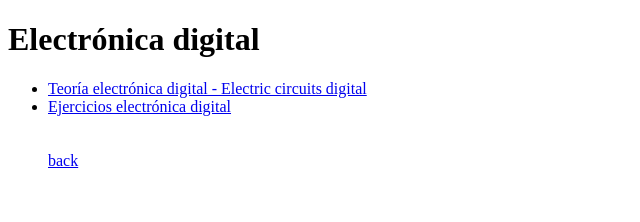
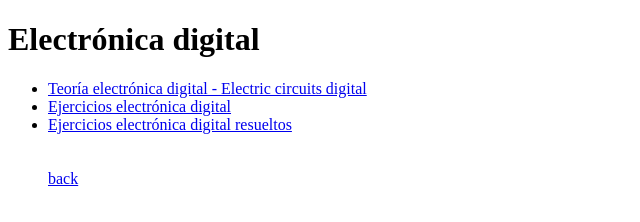
Before and after one commit to paulinoposada/web, a plain HTML site: page websites/paulino/opos_electronica_digital.html in a window 1280 px wide. Shown: the whole page, without its empty margins (0-640 px from the left). Drawn offline with Linux system fonts and the light colour scheme.

Commit message:
added files

```diff
--- a/websites/paulino/opos_electronica_digital.html
+++ b/websites/paulino/opos_electronica_digital.html
@@ -23,6 +23,12 @@
 		<a href="./opos/ejercicios_ed.pdf">Ejercicios electr&oacute;nica digital</a>
 		</li>
 
+
+		<li>
+		<a href="./opos/ejercicios_electronica_digital_resueltos.pdf">Ejercicios electr&oacute;nica digital resueltos</a>
+		</li>
+
+
 </br>
 </br>
 		<a href="opos.html">back</a>
```
Also changed, not shown: 2 other files.
